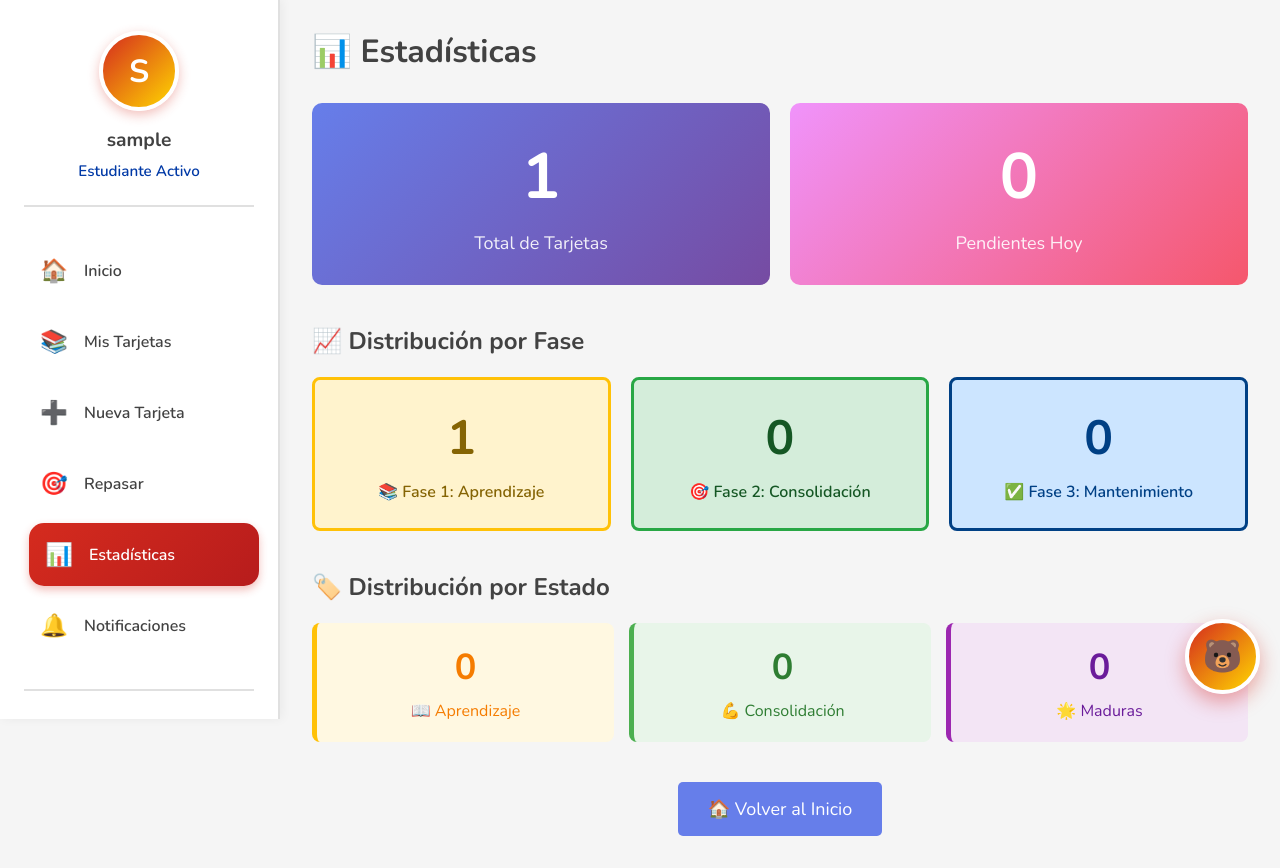
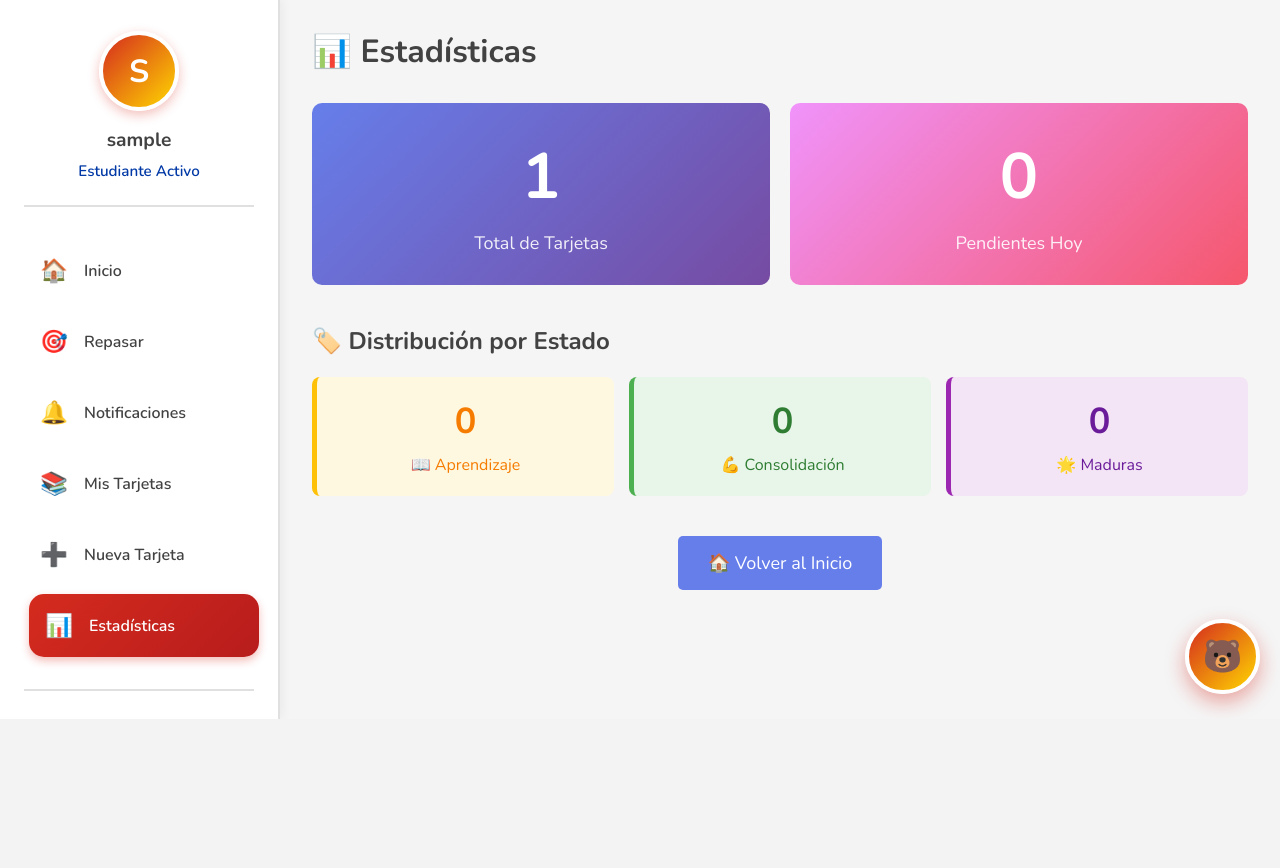
Before and after one commit to jairnarvaez/Rufingo, a Django app: page /estadisticas/ in a window 1280 px wide. Shown: the part 81-949 px from the top of the page. After the commit the page ends 800 px from the top, so only its background shows below. Run offline with Django 5.2, Linux system fonts and the light colour scheme; a user stored in the database is signed in; tables that the repository leaves empty hold one stand-in row (values such as "Sample post").

Commit message:
fix: correccion diseño estadisticas y sidebar

```diff
--- a/flashcards/templates/flashcards/base.html
+++ b/flashcards/templates/flashcards/base.html
@@ -473,6 +473,20 @@
                 </li>
 
                 <li class="menu-item">
+                    <a href="{% url 'sesion_repaso' %}" class="menu-link {% if request.resolver_match.url_name == 'sesion_repaso' %}active{% endif %}">
+                        <span class="menu-icon">🎯</span>
+                        <span>Repasar</span>
+                    </a>
+                </li>
+
+                <li class="menu-item">
+                    <a href="{% url 'configuracion_notificaciones' %}" class="menu-link {% if request.resolver_match.url_name == 'configuracion_notificaciones' %}active{% endif %}">
+                        <span class="menu-icon">🔔</span>
+                        <span>Notificaciones</span>
+                    </a>
+                </li>
+
+                <li class="menu-item">
                     <a href="{% url 'lista_tarjetas' %}" class="menu-link {% if request.resolver_match.url_name == 'lista_tarjetas' %}active{% endif %}">
                         <span class="menu-icon">📚</span>
                         <span>Mis Tarjetas</span>
@@ -487,25 +501,12 @@
                 </li>
 
                 <li class="menu-item">
-                    <a href="{% url 'sesion_repaso' %}" class="menu-link {% if request.resolver_match.url_name == 'sesion_repaso' %}active{% endif %}">
-                        <span class="menu-icon">🎯</span>
-                        <span>Repasar</span>
-                    </a>
-                </li>
-
-                <li class="menu-item">
                     <a href="{% url 'estadisticas' %}" class="menu-link {% if request.resolver_match.url_name == 'estadisticas' %}active{% endif %}">
                         <span class="menu-icon">📊</span>
                         <span>Estadísticas</span>
                     </a>
                 </li>
 
-                <li class="menu-item">
-                    <a href="{% url 'configuracion_notificaciones' %}" class="menu-link {% if request.resolver_match.url_name == 'configuracion_notificaciones' %}active{% endif %}">
-                        <span class="menu-icon">🔔</span>
-                        <span>Notificaciones</span>
-                    </a>
-                </li>
 
                 {% if user.is_authenticated %}
                 <li class="menu-item" style="margin-top: 2rem; padding-top: 1rem; border-top: 2px solid var(--medium-gray);">
--- a/flashcards/templates/flashcards/estadisticas.html
+++ b/flashcards/templates/flashcards/estadisticas.html
@@ -14,26 +14,6 @@
     <div style="background: linear-gradient(135deg, #f093fb 0%, #f5576c 100%); color: white; padding: 30px; border-radius: 10px; text-align: center;">
         <h2 style="color: white; font-size: 64px; margin: 0;">{{ pendientes_hoy }}</h2>
         <p style="margin: 10px 0 0 0; opacity: 0.9; font-size: 18px;">Pendientes Hoy</p>
-    </div>
-</div>
-
-<div style="margin-top: 40px;">
-    <h2>📈 Distribución por Fase</h2>
-    <div style="display: grid; grid-template-columns: repeat(auto-fit, minmax(200px, 1fr)); gap: 20px; margin-top: 20px;">
-        <div style="background: #fff3cd; padding: 25px; border-radius: 8px; text-align: center; border: 3px solid #ffc107;">
-            <div style="font-size: 48px; font-weight: bold; color: #856404;">{{ fase_1 }}</div>
-            <div style="color: #856404; margin-top: 10px; font-weight: 600;">📚 Fase 1: Aprendizaje</div>
-        </div>
-
-        <div style="background: #d4edda; padding: 25px; border-radius: 8px; text-align: center; border: 3px solid #28a745;">
-            <div style="font-size: 48px; font-weight: bold; color: #155724;">{{ fase_2 }}</div>
-            <div style="color: #155724; margin-top: 10px; font-weight: 600;">🎯 Fase 2: Consolidación</div>
-        </div>
-
-        <div style="background: #cce5ff; padding: 25px; border-radius: 8px; text-align: center; border: 3px solid #004085;">
-            <div style="font-size: 48px; font-weight: bold; color: #004085;">{{ fase_3 }}</div>
-            <div style="color: #004085; margin-top: 10px; font-weight: 600;">✅ Fase 3: Mantenimiento</div>
-        </div>
     </div>
 </div>
 
```
